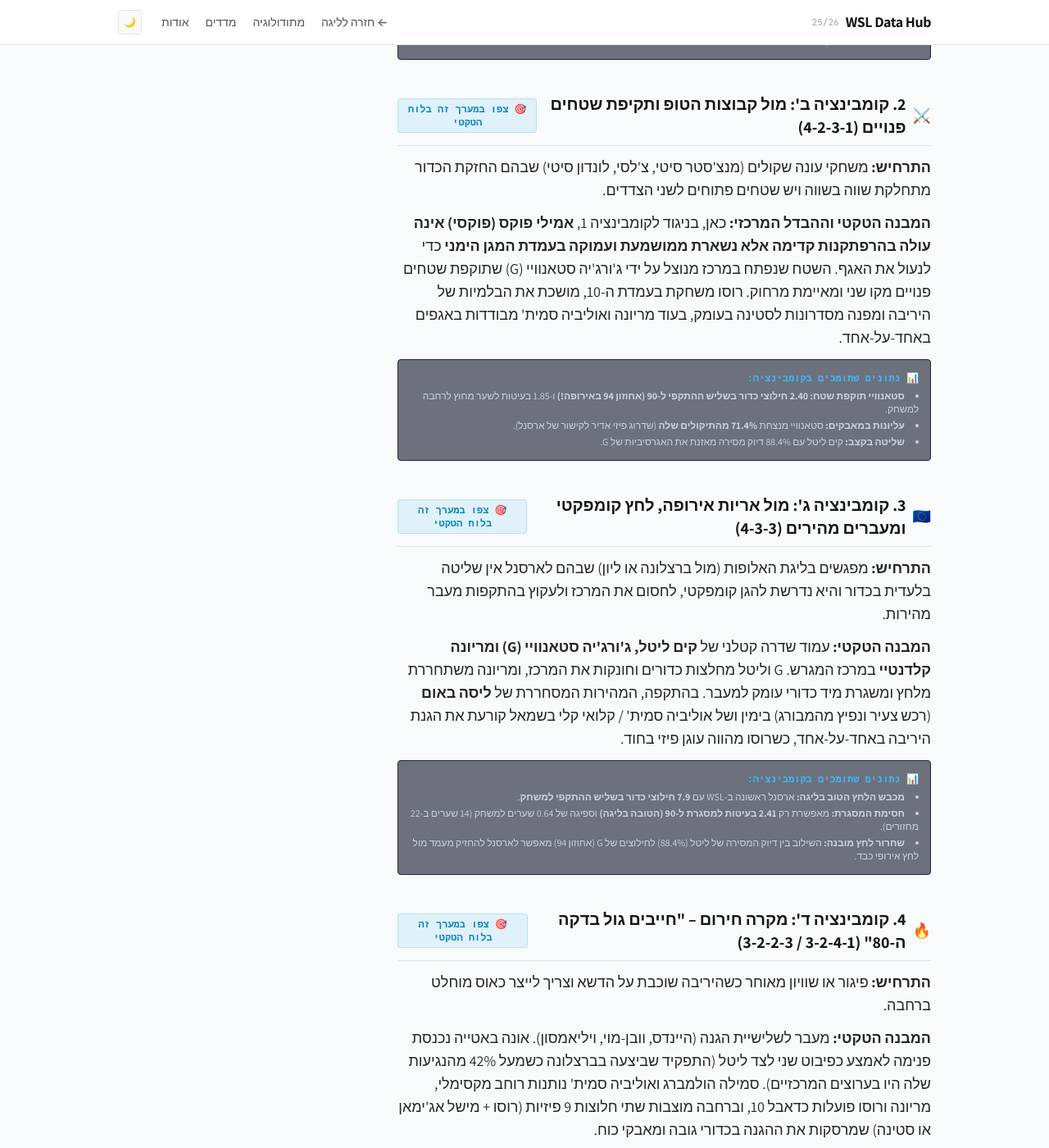
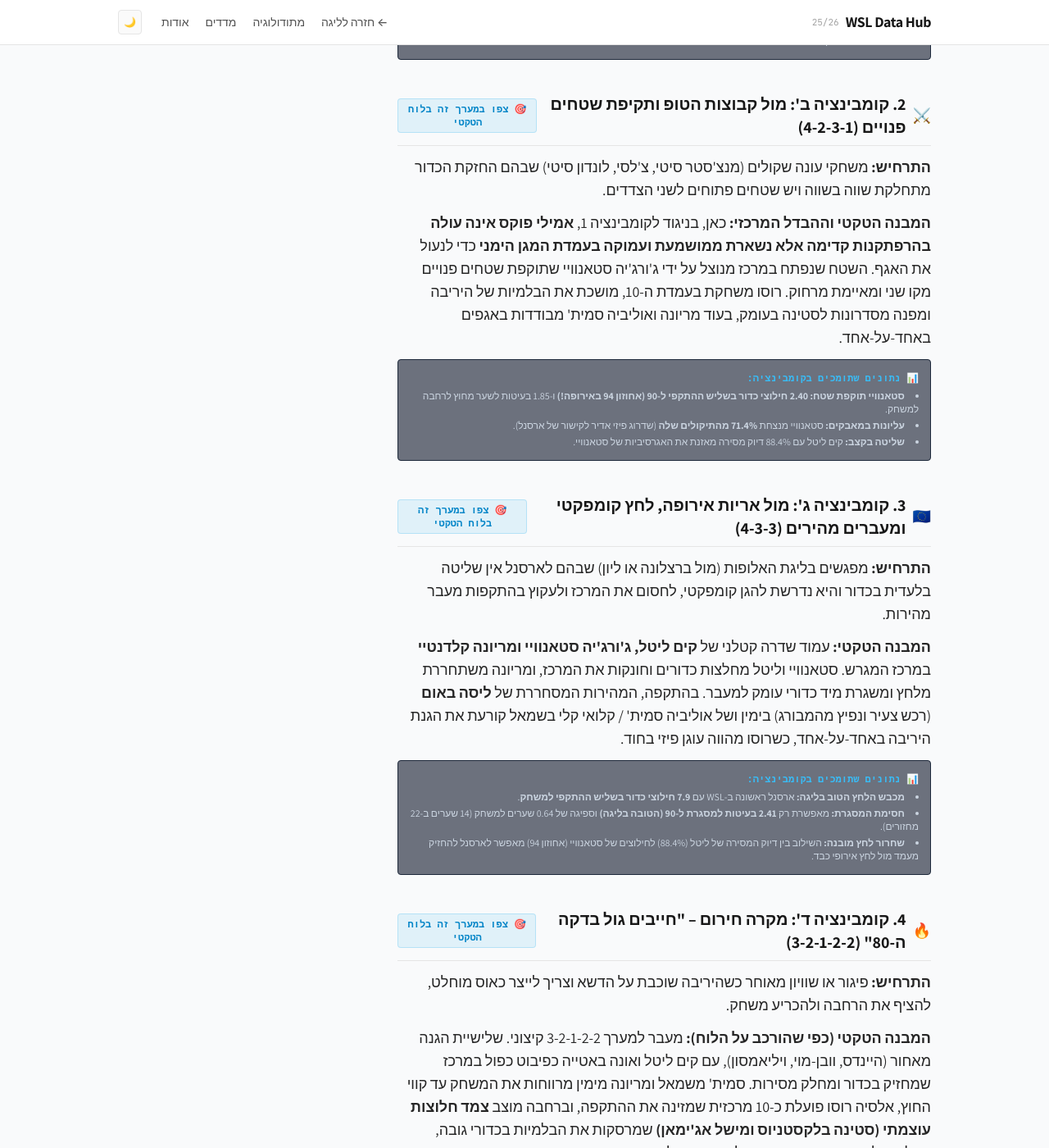
Before and after one commit to davidkorenblit/wsl-data-hub, a Jekyll site: the page built from teams/arsenal/transfers-analysis.md, in a window 1280 px wide and 1400 px high, scrolled down 1061 px. Shown: the whole window at 82% size. Built offline with Jekyll 4.4.1, drawn with Linux system fonts in a browser that asks for light colours; nearby versions of some CDN libraries; some of the changed text lies outside the part shown.

Commit message:
Synchronize Part 5 with user's emergency formation screenshot, twin towers setup, and clean professional naming

```diff
--- a/teams/arsenal/transfers-analysis.md
+++ b/teams/arsenal/transfers-analysis.md
@@ -64,7 +64,7 @@
     </p>
 
     <p>
-      <strong>המבנה הטקטי:</strong> במקום להיתקע בהגבהות סרק מאגף שמאל, ארסנל מפעילה <strong>עומס אסימטרי קטלני בימין</strong>: מריונה קלדנטיי חותכת מהכנף הימנית פנימה ל-Half-Space כפליימייקרית נוספת, ומפנה את כל מסדרון הקו לסמילה הולמברג שרצה ושורפת את האגף. במרכז, אלסיה רוסו יורדת לקבל כדור בעמדת ה-10 החופשית, סטינה בלקסטניוס (או מישל אג'ימאן) מפעילה כוח פיזי ברחבה, ודאבל-פיבוט של קים ליטל וג'ורג'יה סטאנוויי (G) חוסם כל אופציה למתפרצת.
+      <strong>המבנה הטקטי:</strong> במקום להיתקע בהגבהות סרק מאגף שמאל, ארסנל מפעילה <strong>עומס אסימטרי קטלני בימין</strong>: מריונה קלדנטיי חותכת מהכנף הימנית פנימה ל-Half-Space כפליימייקרית נוספת, ומפנה את כל מסדרון הקו לסמילה הולמברג שרצה ושורפת את האגף. במרכז, אלסיה רוסו יורדת לקבל כדור בעמדת ה-10 החופשית, סטינה בלקסטניוס (או מישל אג'ימאן) מפעילה כוח פיזי ברחבה, ודאבל-פיבוט של קים ליטל וג'ורג'יה סטאנוויי חוסם כל אופציה למתפרצת.
     </p>
 
     <!-- Supporting Data Callout -->
@@ -98,7 +98,7 @@
     </p>
 
     <p>
-      <strong>המבנה הטקטי וההבדל המרכזי:</strong> כאן, בניגוד לקומבינציה 1, <strong>אמילי פוקס (פוקסי) אינה עולה בהרפתקנות קדימה אלא נשארת ממושמעת ועמוקה בעמדת המגן הימני</strong> כדי לנעול את האגף. השטח שנפתח במרכז מנוצל על ידי ג'ורג'יה סטאנוויי (G) שתוקפת שטחים פנויים מקו שני ומאיימת מרחוק. רוסו משחקת בעמדת ה-10, מושכת את הבלמיות של היריבה ומפנה מסדרונות לסטינה בעומק, בעוד מריונה ואוליביה סמית' מבודדות באגפים באחד-על-אחד.
+      <strong>המבנה הטקטי וההבדל המרכזי:</strong> כאן, בניגוד לקומבינציה 1, <strong>אמילי פוקס אינה עולה בהרפתקנות קדימה אלא נשארת ממושמעת ועמוקה בעמדת המגן הימני</strong> כדי לנעול את האגף. השטח שנפתח במרכז מנוצל על ידי ג'ורג'יה סטאנוויי שתוקפת שטחים פנויים מקו שני ומאיימת מרחוק. רוסו משחקת בעמדת ה-10, מושכת את הבלמיות של היריבה ומפנה מסדרונות לסטינה בעומק, בעוד מריונה ואוליביה סמית' מבודדות באגפים באחד-על-אחד.
     </p>
 
     <!-- Supporting Data Callout -->
@@ -107,7 +107,7 @@
       <ul class="list-disc list-inside space-y-1 text-slate-300">
         <li><strong>סטאנוויי תוקפת שטח:</strong> <strong>2.40 חילוצי כדור בשליש ההתקפי ל-90 (אחוזון 94 באירופה!)</strong> ו-1.85 בעיטות לשער מחוץ לרחבה למשחק.</li>
         <li><strong>עליונות במאבקים:</strong> סטאנוויי מנצחת <strong>71.4% מהתיקולים שלה</strong> (שדרוג פיזי אדיר לקישור של ארסנל).</li>
-        <li><strong>שליטה בקצב:</strong> קים ליטל עם 88.4% דיוק מסירה מאזנת את האגרסיביות של G.</li>
+        <li><strong>שליטה בקצב:</strong> קים ליטל עם 88.4% דיוק מסירה מאזנת את האגרסיביות של סטאנוויי.</li>
       </ul>
     </div>
   </article>
@@ -131,7 +131,7 @@
     </p>
 
     <p>
-      <strong>המבנה הטקטי:</strong> עמוד שדרה קטלני של <strong>קים ליטל, ג'ורג'יה סטאנוויי (G) ומריונה קלדנטיי</strong> במרכז המגרש. G וליטל מחלצות כדורים וחונקות את המרכז, ומריונה משתחררת מלחץ ומשגרת מיד כדורי עומק למעבר. בהתקפה, המהירות המסחררת של <strong>ליסה באום</strong> (רכש צעיר ונפיץ מהמבורג) בימין ושל אוליביה סמית' / קלואי קלי בשמאל קורעת את הגנת היריבה באחד-על-אחד, כשרוסו מהווה עוגן פיזי בחוד.
+      <strong>המבנה הטקטי:</strong> עמוד שדרה קטלני של <strong>קים ליטל, ג'ורג'יה סטאנוויי ומריונה קלדנטיי</strong> במרכז המגרש. סטאנוויי וליטל מחלצות כדורים וחונקות את המרכז, ומריונה משתחררת מלחץ ומשגרת מיד כדורי עומק למעבר. בהתקפה, המהירות המסחררת של <strong>ליסה באום</strong> (רכש צעיר ונפיץ מהמבורג) בימין ושל אוליביה סמית' / קלואי קלי בשמאל קורעת את הגנת היריבה באחד-על-אחד, כשרוסו מהווה עוגן פיזי בחוד.
     </p>
 
     <!-- Supporting Data Callout -->
@@ -140,7 +140,7 @@
       <ul class="list-disc list-inside space-y-1 text-slate-300">
         <li><strong>מכבש הלחץ הטוב בליגה:</strong> ארסנל ראשונה ב-WSL עם <strong>7.9 חילוצי כדור בשליש ההתקפי למשחק</strong>.</li>
         <li><strong>חסימת המסגרת:</strong> מאפשרת רק <strong>2.41 בעיטות למסגרת ל-90 (הטובה בליגה)</strong> וספיגה של 0.64 שערים למשחק (14 שערים ב-22 מחזורים).</li>
-        <li><strong>שחרור לחץ מובנה:</strong> השילוב בין דיוק המסירה של ליטל (88.4%) לחילוצים של G (אחוזון 94) מאפשר לארסנל להחזיק מעמד מול לחץ אירופי כבד.</li>
+        <li><strong>שחרור לחץ מובנה:</strong> השילוב בין דיוק המסירה של ליטל (88.4%) לחילוצים של סטאנוויי (אחוזון 94) מאפשר לארסנל להחזיק מעמד מול לחץ אירופי כבד.</li>
       </ul>
     </div>
   </article>
@@ -151,7 +151,7 @@
       <div class="flex items-center gap-2">
         <span class="text-lg">🔥</span>
         <h2 class="text-lg sm:text-xl font-bold text-neutral-900 dark:text-white">
-          4. קומבינציה ד': מקרה חירום – "חייבים גול בדקה ה-80" (3-2-4-1 / 3-2-2-3)
+          4. קומבינציה ד': מקרה חירום – "חייבים גול בדקה ה-80" (3-2-1-2-2)
         </h2>
       </div>
       <button onclick="openAndSetFormation('combo4')" class="text-xs font-mono font-bold text-sky-600 dark:text-sky-400 hover:text-sky-300 flex items-center gap-1 self-start sm:self-auto bg-sky-500/10 px-2.5 py-1 rounded border border-sky-500/20">
@@ -160,11 +160,11 @@
     </div>
 
     <p>
-      <strong>התרחיש:</strong> פיגור או שוויון מאוחר כשהיריבה שוכבת על הדשא וצריך לייצר כאוס מוחלט ברחבה.
+      <strong>התרחיש:</strong> פיגור או שוויון מאוחר כשהיריבה שוכבת על הדשא וצריך לייצר כאוס מוחלט, להציף את הרחבה ולהכריע משחק.
     </p>
 
     <p>
-      <strong>המבנה הטקטי:</strong> מעבר לשלישיית הגנה (היינדס, וובן-מוי, ויליאמסון). אונה באטייה נכנסת פנימה לאמצע כפיבוט שני לצד ליטל (התפקיד שביצעה בברצלונה כשמעל 42% מהנגיעות שלה היו בערוצים המרכזיים). סמילה הולמברג ואוליביה סמית' נותנות רוחב מקסימלי, מריונה ורוסו פועלות כדאבל 10, וברחבה מוצבות שתי חלוצות 9 פיזיות (רוסו + מישל אג'ימאן או סטינה) שמרסקות את ההגנה בכדורי גובה ומאבקי כוח.
+      <strong>המבנה הטקטי (כפי שהורכב על הלוח):</strong> מעבר למערך 3-2-1-2-2 קיצוני. שלישיית הגנה מאחור (היינדס, וובן-מוי, ויליאמסון), עם קים ליטל ואונה באטייה כפיבוט כפול במרכז שמחזיק בכדור ומחלק מסירות. סמית' משמאל ומריונה מימין מרווחות את המשחק עד קווי החוץ, אלסיה רוסו פועלת כ-10 מרכזית שמזינה את ההתקפה, וברחבה מוצב <strong>צמד חלוצות עוצמתי (סטינה בלקסטניוס ומישל אג'ימאן)</strong> שמרסקות את הבלמיות בכדורי גובה, נועלות בלמיות ומייצרות עומס בלתי אפשרי להגנה.
     </p>
   </article>
 
@@ -318,14 +318,14 @@
     },
     combo2: {
       name: "2. מול קבוצות הטופ ותקיפת שטחים פנויים (4-2-3-1)",
-      desc: "<strong>טקטיקת מפתח:</strong> אמילי פוקס נשארת ממושמעת מאחור ולא עולה הרפתקני. סטאנוויי (G) תוקפת שטחים פנויים מקו שני, רוסו ב-10 מזינה את סטינה וסמית'.",
+      desc: "<strong>טקטיקת מפתח:</strong> אמילי פוקס נשארת ממושמעת מאחור ולא עולה הרפתקני. סטאנוויי תוקפת שטחים פנויים מקו שני, רוסו ב-10 מזינה את סטינה וסמית'.",
       players: [
         { id: "vandomselaar", x: 50, y: 88, role: "GK" },
         { id: "fox", x: 80, y: 76, role: "RB (עמוקה)" },
         { id: "williamson", x: 60, y: 76, role: "CB" },
         { id: "wubbenmoy", x: 40, y: 76, role: "CB" },
         { id: "batlle", x: 20, y: 74, role: "LB" },
-        { id: "stanway", x: 62, y: 56, role: "DM (G - קו שני)" },
+        { id: "stanway", x: 62, y: 56, role: "DM (קו שני)" },
         { id: "little", x: 38, y: 56, role: "DM (C)" },
         { id: "mariona", x: 75, y: 36, role: "RW" },
         { id: "russo", x: 50, y: 35, role: "AM (#10)" },
@@ -335,7 +335,7 @@
     },
     combo3: {
       name: "3. מול אריות אירופה ומעברים מהירים (4-3-3)",
-      desc: "<strong>טקטיקת מפתח:</strong> קים ליטל, סטאנוויי (G) ומריונה בקישור חונקות את המרכז ומנהלות מעברים מהירים, ליסה באום וסמית' באגפים ורוסו בחוד.",
+      desc: "<strong>טקטיקת מפתח:</strong> קים ליטל, סטאנוויי ומריונה בקישור חונקות את המרכז ומנהלות מעברים מהירים, ליסה באום וסמית' באגפים ורוסו בחוד.",
       players: [
         { id: "misa", x: 50, y: 88, role: "GK" },
         { id: "fox", x: 80, y: 74, role: "RB" },
@@ -351,20 +351,20 @@
       ]
     },
     combo4: {
-      name: "4. מקרה חירום – 'חייבים גול בדקה 80' (3-2-4-1)",
-      desc: "<strong>טקטיקת מפתח:</strong> מעבר לשלישיית הגנה (היינדס-וובן מוי-ויליאמסון), באטייה כפיבוט לצד ליטל, סמילה וסמית' רוחב מקסימלי, דאבל 10 של רוסו ומריונה וצמד חלוצות ברחבה.",
+      name: "4. מקרה חירום – 'חייבים גול בדקה 80' (3-2-1-2-2)",
+      desc: "<strong>טקטיקת מפתח:</strong> שלישיית הגנה (היינדס-וובן מוי-ויליאמסון), ליטל ובאטייה בפיבוט כפול, סמית' ומריונה ברוחב מקסימלי, רוסו ב-10 וצמד חלוצות עוצמתי (סטינה ואג'ימאן) ברחבה.",
       players: [
         { id: "vandomselaar", x: 50, y: 88, role: "GK" },
-        { id: "williamson", x: 75, y: 76, role: "RCB" },
-        { id: "wubbenmoy", x: 50, y: 78, role: "CB" },
-        { id: "hinds", x: 25, y: 76, role: "LCB" },
-        { id: "little", x: 60, y: 58, role: "DM" },
-        { id: "batlle", x: 40, y: 58, role: "DM (Inv)" },
-        { id: "holmberg", x: 85, y: 35, role: "RW" },
-        { id: "mariona", x: 65, y: 35, role: "AM" },
-        { id: "russo", x: 35, y: 35, role: "AM" },
-        { id: "smith", x: 15, y: 35, role: "LW" },
-        { id: "blackstenius", x: 50, y: 14, role: "ST" }
+        { id: "williamson", x: 78, y: 76, role: "RCB" },
+        { id: "wubbenmoy", x: 50, y: 76, role: "CB" },
+        { id: "hinds", x: 22, y: 76, role: "LCB" },
+        { id: "batlle", x: 64, y: 55, role: "DM" },
+        { id: "little", x: 36, y: 55, role: "DM" },
+        { id: "mariona", x: 86, y: 28, role: "RW" },
+        { id: "russo", x: 50, y: 38, role: "AM (#10)" },
+        { id: "smith", x: 14, y: 28, role: "LW" },
+        { id: "blackstenius", x: 65, y: 12, role: "ST" },
+        { id: "agyemang", x: 35, y: 12, role: "ST" }
       ]
     }
   };
```
Also changed, not shown: teams/arsenal/transfers-intro.md (+1 -1 lines).
